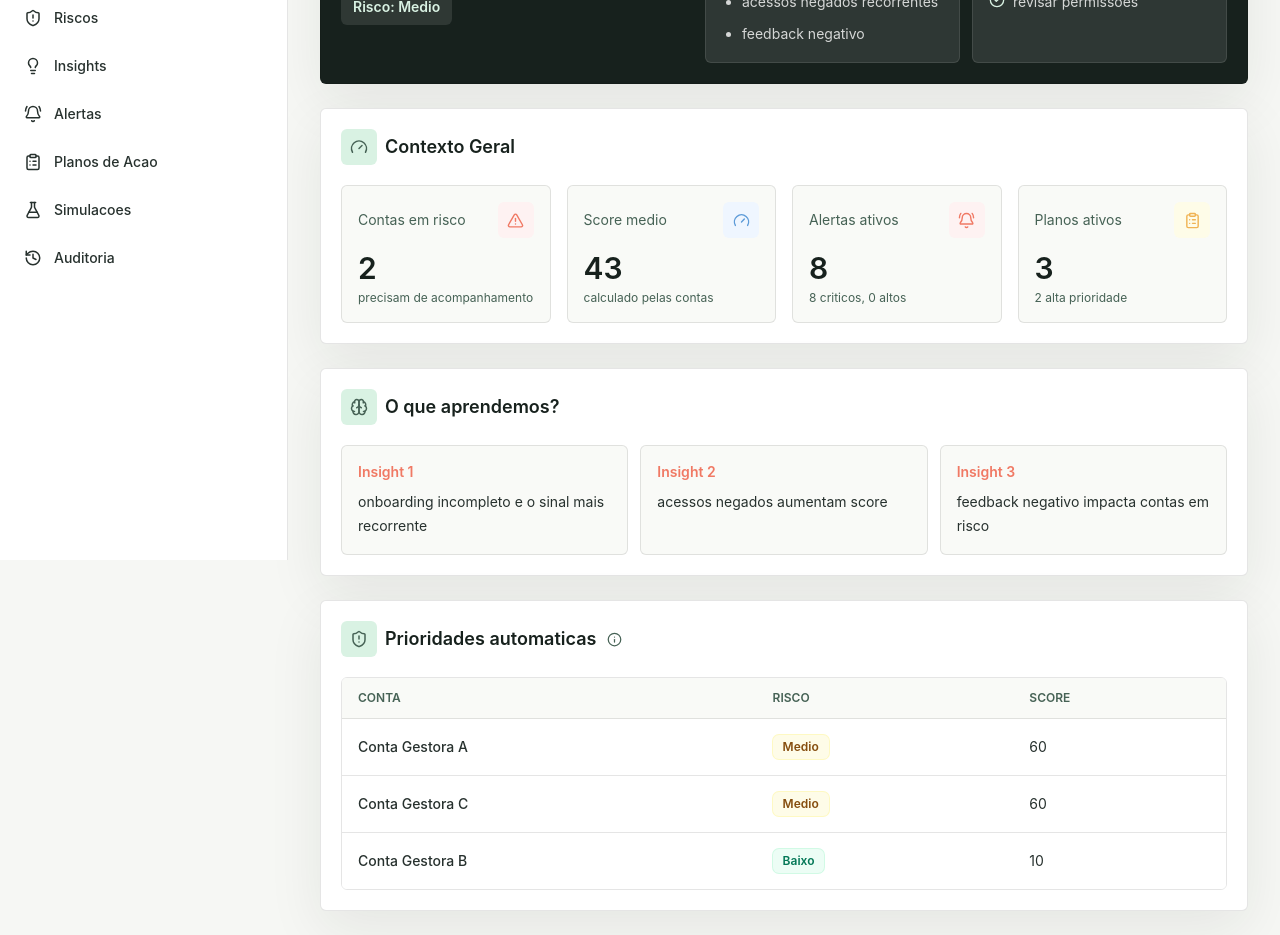
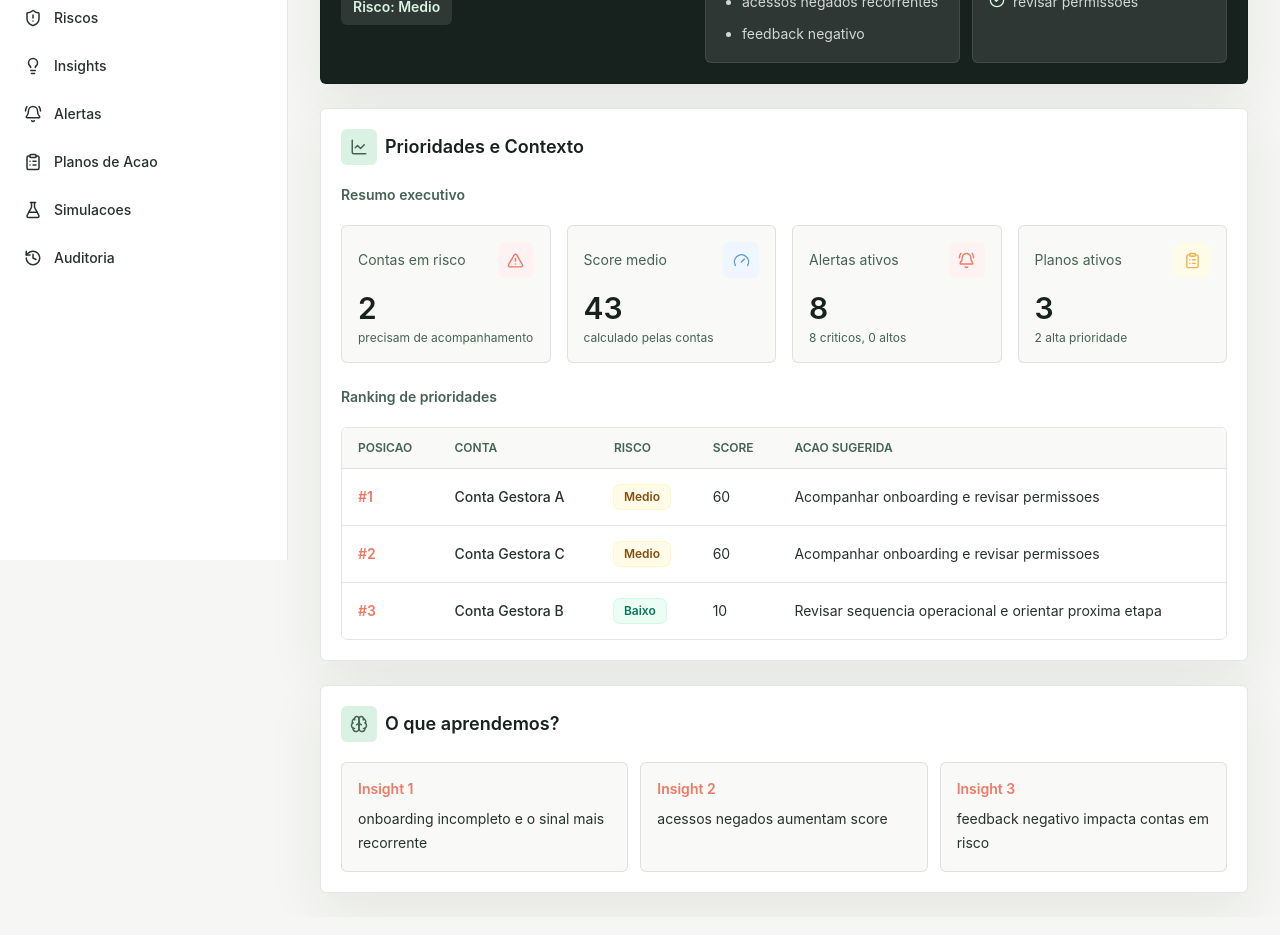
Before and after one commit to KarlaVieira-Dev/Identity-Onboarding-Intelligence, a React (Vite) app: page / in a window 1280 px wide. Shown: the part 240-1175 px from the top of the page. Built offline with nearby package versions, Linux system fonts and the light colour scheme.

Commit message:
Consolidar prioridades e contexto no dashboard

```diff
--- a/src/App.jsx
+++ b/src/App.jsx
@@ -1205,7 +1205,8 @@ function ExecutiveDashboard() {
       </section>
 
       <section className="rounded-md border border-black/10 bg-white p-5 shadow-panel">
-        <SectionTitle icon={Gauge} title="Contexto Geral" />
+        <SectionTitle icon={LineChart} title="Prioridades e Contexto" />
+        <p className="mt-5 text-sm font-semibold text-moss">Resumo executivo</p>
         <div className="mt-5 grid gap-4 md:grid-cols-2 xl:grid-cols-4">
           {contextMetrics.map((metric) => {
             const Icon = metric.icon;
@@ -1223,6 +1224,36 @@ function ExecutiveDashboard() {
             );
           })}
         </div>
+
+        <p className="mt-6 text-sm font-semibold text-moss">Ranking de prioridades</p>
+        <div className="mt-5 overflow-hidden rounded-md border border-black/10">
+          <div className="overflow-x-auto">
+            <table className="min-w-full divide-y divide-black/10">
+              <thead className="bg-[#f9faf7]">
+                <tr>
+                  {['Posicao', 'Conta', 'Risco', 'Score', 'Acao sugerida'].map((column) => (
+                    <th key={column} className="px-4 py-3 text-left text-xs font-semibold uppercase tracking-normal text-moss">
+                      {column}
+                    </th>
+                  ))}
+                </tr>
+              </thead>
+              <tbody className="divide-y divide-black/10 bg-white">
+                {topPriorityAccounts.map((account, index) => (
+                  <tr key={account.name} className="hover:bg-[#fbfcf8]">
+                    <td className="px-4 py-4 text-sm font-semibold text-coral">#{index + 1}</td>
+                    <td className="px-4 py-4 text-sm font-medium text-graphite">{account.name}</td>
+                    <td className="px-4 py-4 text-sm">
+                      <span className={`inline-flex rounded-md px-2.5 py-1 text-xs font-semibold ring-1 ${statusTone(account.nivel)}`}>{account.nivel}</span>
+                    </td>
+                    <td className="px-4 py-4 text-sm text-graphite">{account.score}</td>
+                    <td className="max-w-md px-4 py-4 text-sm leading-6 text-graphite">{account.acaoSugerida}</td>
+                  </tr>
+                ))}
+              </tbody>
+            </table>
+          </div>
+        </div>
       </section>
 
       <section className="rounded-md border border-black/10 bg-white p-5 shadow-panel">
@@ -1234,36 +1265,6 @@ function ExecutiveDashboard() {
               <p className="mt-2 text-sm leading-6 text-graphite">{insight}</p>
             </article>
           ))}
-        </div>
-      </section>
-
-      <section className="rounded-md border border-black/10 bg-white p-5 shadow-panel">
-        <SectionTitle icon={ShieldAlert} title="Prioridades automaticas" />
-        <div className="mt-5 overflow-hidden rounded-md border border-black/10">
-          <div className="overflow-x-auto">
-            <table className="min-w-full divide-y divide-black/10">
-              <thead className="bg-[#f9faf7]">
-                <tr>
-                  {['Conta', 'Risco', 'Score'].map((column) => (
-                    <th key={column} className="px-4 py-3 text-left text-xs font-semibold uppercase tracking-normal text-moss">
-                      {column}
-                    </th>
-                  ))}
-                </tr>
-              </thead>
-              <tbody className="divide-y divide-black/10 bg-white">
-                {topPriorityAccounts.map((account) => (
-                  <tr key={account.name} className="hover:bg-[#fbfcf8]">
-                    <td className="px-4 py-4 text-sm font-medium text-graphite">{account.name}</td>
-                    <td className="px-4 py-4 text-sm">
-                      <span className={`inline-flex rounded-md px-2.5 py-1 text-xs font-semibold ring-1 ${statusTone(account.nivel)}`}>{account.nivel}</span>
-                    </td>
-                    <td className="px-4 py-4 text-sm text-graphite">{account.score}</td>
-                  </tr>
-                ))}
-              </tbody>
-            </table>
-          </div>
         </div>
       </section>
     </div>
```
